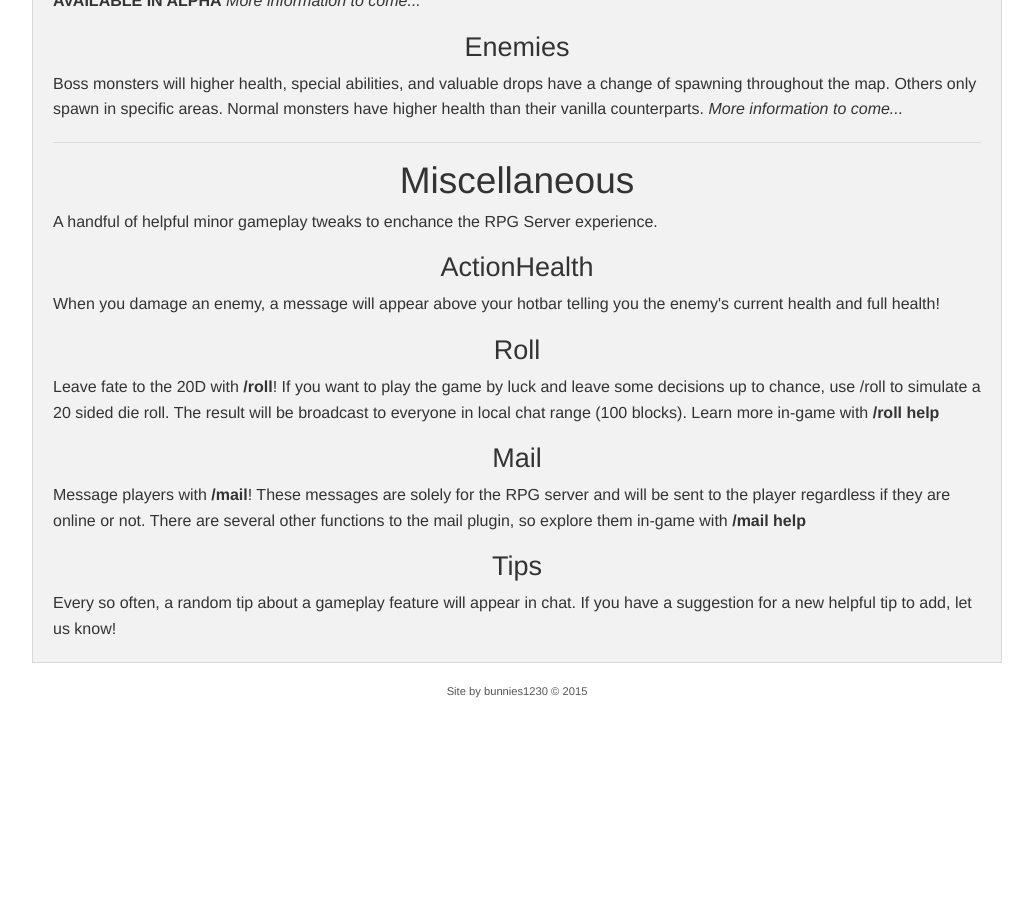
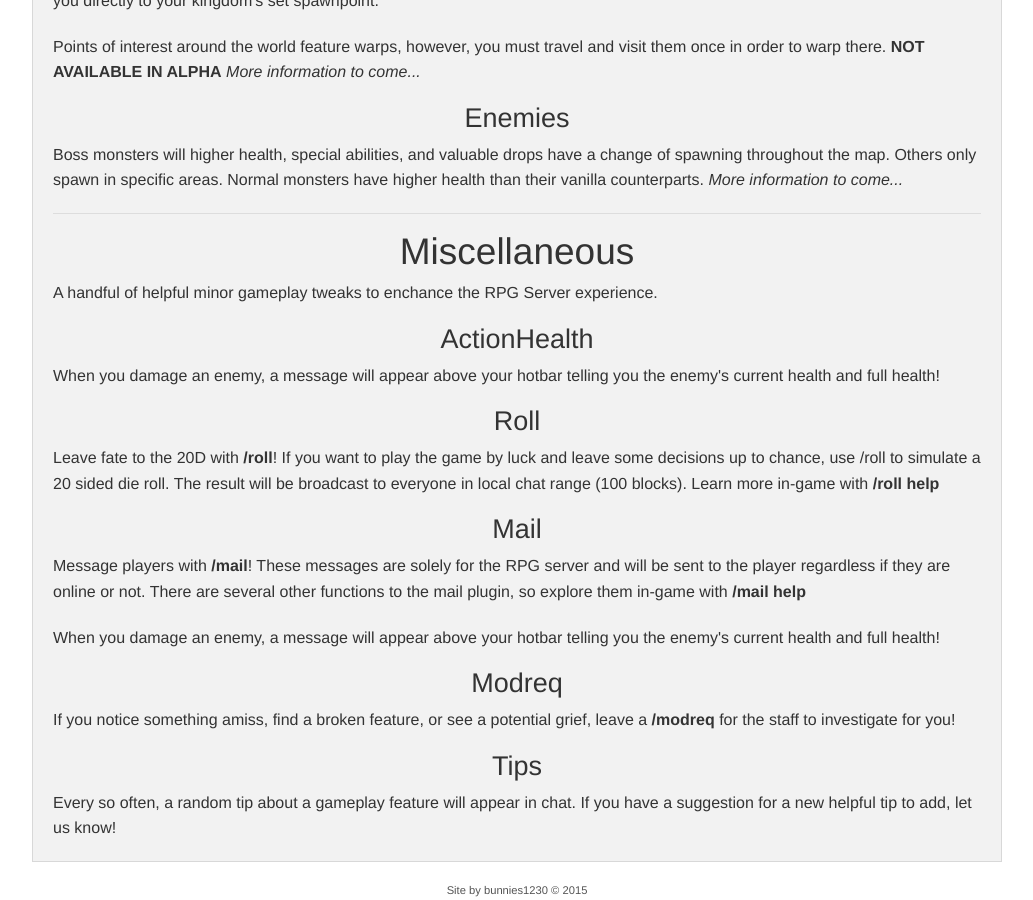
Before and after one commit to damnation-eu/website-beta, a Jekyll site: the page built from rpg-gameplay.md, in a window 1280 px wide and 900 px high, scrolled down 5132 px. Shown: the whole window, without its empty margins (123-1156 px from the left). Built offline with Jekyll 4.4.1, drawn with Linux system fonts in a browser that asks for light colours; nearby versions of some CDN libraries; library files that are not in the unit come from our copies; before the commit the page ends 5832 px from its top, so only the background shows below that; some of the changed text lies outside the part shown.

Commit message:
Update rpg-gameplay.md

```diff
--- a/rpg-gameplay.md
+++ b/rpg-gameplay.md
@@ -217,6 +217,8 @@
 
 <p>Every chunk claimed is owned by the current leader and all members of the kingdom are added as members. If a new leader is promoted, they will inherit ownership of the kingdom's land. Monster spawning is denied. Chests are protected automatically upon placement like on Main. For chest management, consult our <a href="{{site.baseurl}}/g/lwc">LWC Guide</a>. Though doors, furnaces, and other useable blocks cannot be locked, they cannot be opened, closed, or accessed by players who are not members of your land. All protected chunks are visible on the dynmap.</p>
 
+<p>The server logs all block changes with CoreProtect. Only admins are able to rollback, restore, or lookup changes, so if you suspect foul play, please let an admin know with a <b>/modreq</b></p>
+
 <div style="text-align: center;" markdown="1">
 ###Building
 </div>
@@ -260,6 +262,11 @@
 ###Mail
 </div>
 <p>Message players with <b>/mail</b>! These messages are solely for the RPG server and will be sent to the player regardless if they are online or not. There are several other functions to the mail plugin, so explore them in-game with <b>/mail help</b></p>
+<p>When you damage an enemy, a message will appear above your hotbar telling you the enemy's current health and full health!</p>
+<div style="text-align: center;" markdown="1">
+###Modreq
+</div>
+<p>If you notice something amiss, find a broken feature, or see a potential grief, leave a <b>/modreq</b> for the staff to investigate for you!</p>
 <div style="text-align: center;" markdown="1">
 ###Tips
 </div>
```
